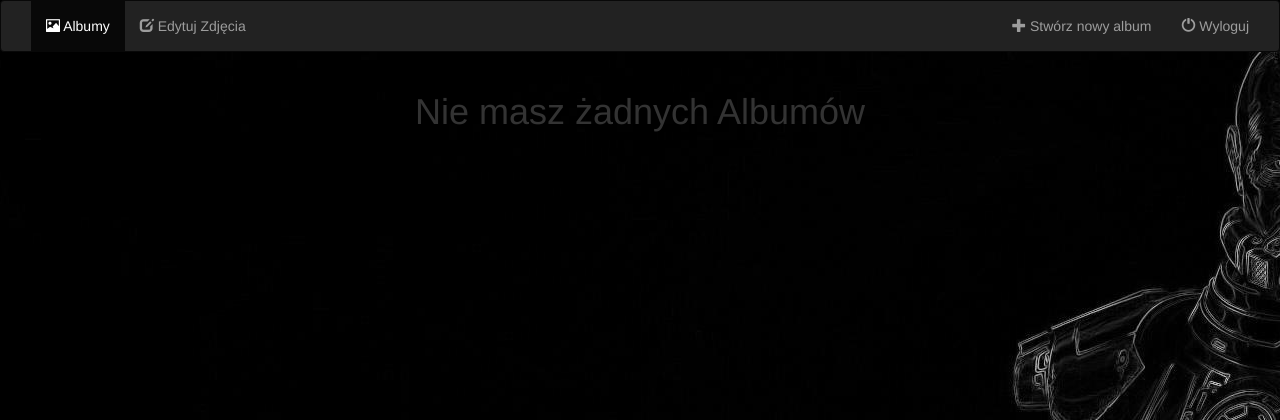
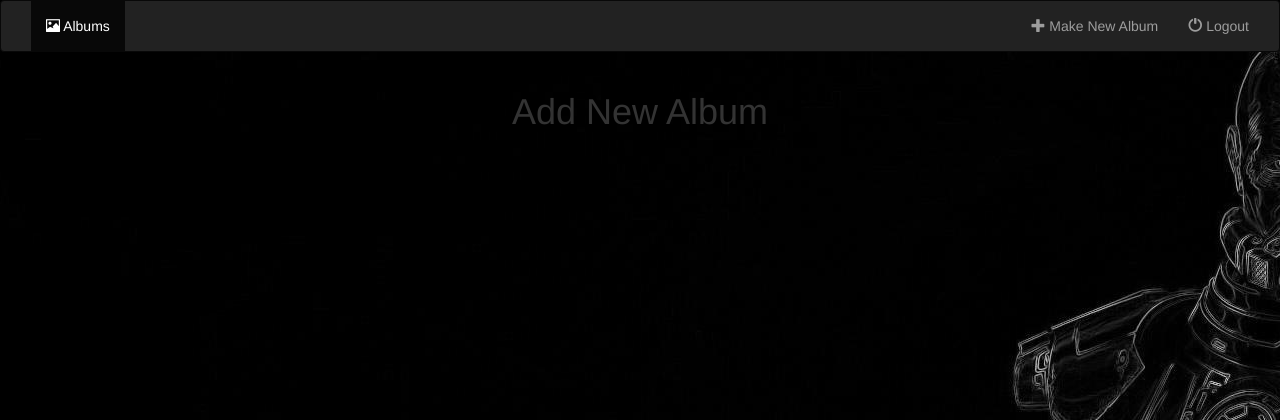
Before and after one commit to mrdevv/Photo_Twist, a Django app: page /album/ in a window 1280 px wide. Shown: the top 420 px of the page. Run offline with Django 3.2, Linux system fonts and the light colour scheme; data that the repository does not hold is empty; some libraries are stand-ins or nearby versions.

Commit message:
language fix pl -> eng

```diff
--- a/src/album/templates/album/album_form.html
+++ b/src/album/templates/album/album_form.html
@@ -1,5 +1,5 @@
 {% extends 'album/base.html' %}
-{% block title %}dodaj nowy album{% endblock %}
+{% block title %}Add New album{% endblock %}
 {% block albums_active %}active{% endblock %}
 
 
--- a/src/album/templates/album/base.html
+++ b/src/album/templates/album/base.html
@@ -2,7 +2,7 @@
 <html lang="en">
 <head>
     <meta charset="UTF-8">
-    <title>{% block title %}Tytlu bloku{% endblock %}</title>
+    <title>{% block title %}block Title{% endblock %}</title>
     {% load staticfiles %}
     <link rel="stylesheet" href="https://maxcdn.bootstrapcdn.com/bootstrap/3.3.6/css/bootstrap.min.css">
     <link rel="stylesheet" href="{% static 'album/main.css' %}" type="text/css">
@@ -28,28 +28,28 @@
                 <li class="active">
                     <a href="{% url 'album:index' %}">
                         <span class="glyphicon glyphicon-picture" aria-hidden="true"></span>
-                        Albumy
+                        Albums
                     </a>
                 </li>
-                <li class="">
-                    <a href="{% url 'album:index' %}">
-                        <span class="glyphicon glyphicon-edit" aria-hidden="true"></span>
-                        Edytuj Zdjęcia
-                    </a>
-                </li>
+{#                <li class="">#}
+{#                    <a href="{% url 'album:index' %}">#}
+{#                        <span class="glyphicon glyphicon-edit" aria-hidden="true"></span>#}
+{#                        Edytuj Zdjęcia#}
+{#                    </a>#}
+{#                </li>#}
             </ul>
 
             <ul class="nav navbar-nav navbar-right">
                 <li>
                     <a href="{% url 'album:album-add' %}">
                         <span class="glyphicon glyphicon-plus" aria-hidden="true"></span>
-                        Stwórz nowy album
+                        Make New Album
                     </a>
                 </li>
                 <li>
                     <a href="">
                         <span class="glyphicon glyphicon-off" aria-hidden="true"></span>
-                        Wyloguj
+                        Logout
                     </a>
                 </li>
             </ul>
--- a/src/album/templates/album/detail.html
+++ b/src/album/templates/album/detail.html
@@ -1,6 +1,6 @@
 {% extends 'album/base.html' %}
 
-{% block title %}to jest strona szczegol{% endblock %}
+{% block title %}Album Details{% endblock %}
 
 {% block body %}
     <div class="main_photo">
@@ -10,7 +10,7 @@
             <input type="hidden" name="album_id" value="{{ album.id }}">
             <button type="submit" class="btn btn-default">
                 <span class="glyphicon glyphicon-plus"></span>
-                Dodaj zdjecie</button>
+                Add Photo</button>
         </form>
     </div>
 
--- a/src/album/templates/album/form_template.html
+++ b/src/album/templates/album/form_template.html
@@ -7,8 +7,6 @@
         <label for="" class="control-label col-sm-2">{{ field.label_tag }}</label>
         <div class="col-sm-10">{{ field }}</div>
     </div>
-
-
 
 {% endfor %}
 
--- a/src/album/templates/album/index.html
+++ b/src/album/templates/album/index.html
@@ -3,7 +3,7 @@
 {% block body %}
     <div class="container-fluid section-index">
     {% if album_list %}
-        <h1>Lista Twoich albumów</h1>
+        <h1>Your Albums</h1>
         <ul class="col-sm-10 col-sm-offset-1">
 
             {% for item in album_list %}
@@ -29,7 +29,7 @@
 
     {% else %}
 
-        <h1>Nie masz żadnych Albumów </h1>
+        <h1>Add New Album</h1>
 
     {% endif %}
     </div>
--- a/src/album/templates/album/photo_form.html
+++ b/src/album/templates/album/photo_form.html
@@ -1,5 +1,5 @@
 {% extends 'album/base.html' %}
-{% block title %}dodaj nowy album{% endblock %}
+{% block title %}Add New Album{% endblock %}
 {% block albums_active %}active{% endblock %}
 
 
```
Also changed, not shown: README.md, src/db.sqlite3.
